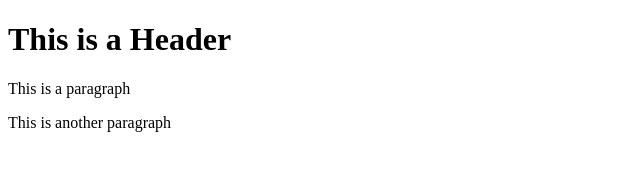
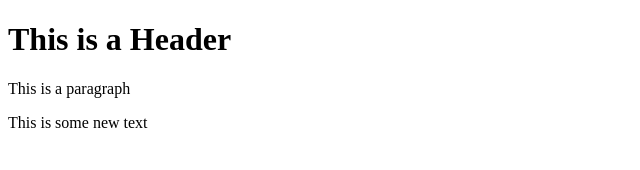
Before and after one commit to jenknight/git-test, a website: page index.html in a window 1280 px wide. Shown: the full height of the page, 0-640 px from the left. Drawn offline with Linux system fonts and the light colour scheme.

```diff
--- a/index.html
+++ b/index.html
@@ -3,6 +3,6 @@
     <body>
         <h1>This is a Header</h1>
         <p>This is a paragraph</p>
-        <p>This is another paragraph</p>
+        <p>This is some new text</p>
     </body>
 </Html>
```
Also changed, not shown: package.json (added, +24 -0 lines), 2 other files.
